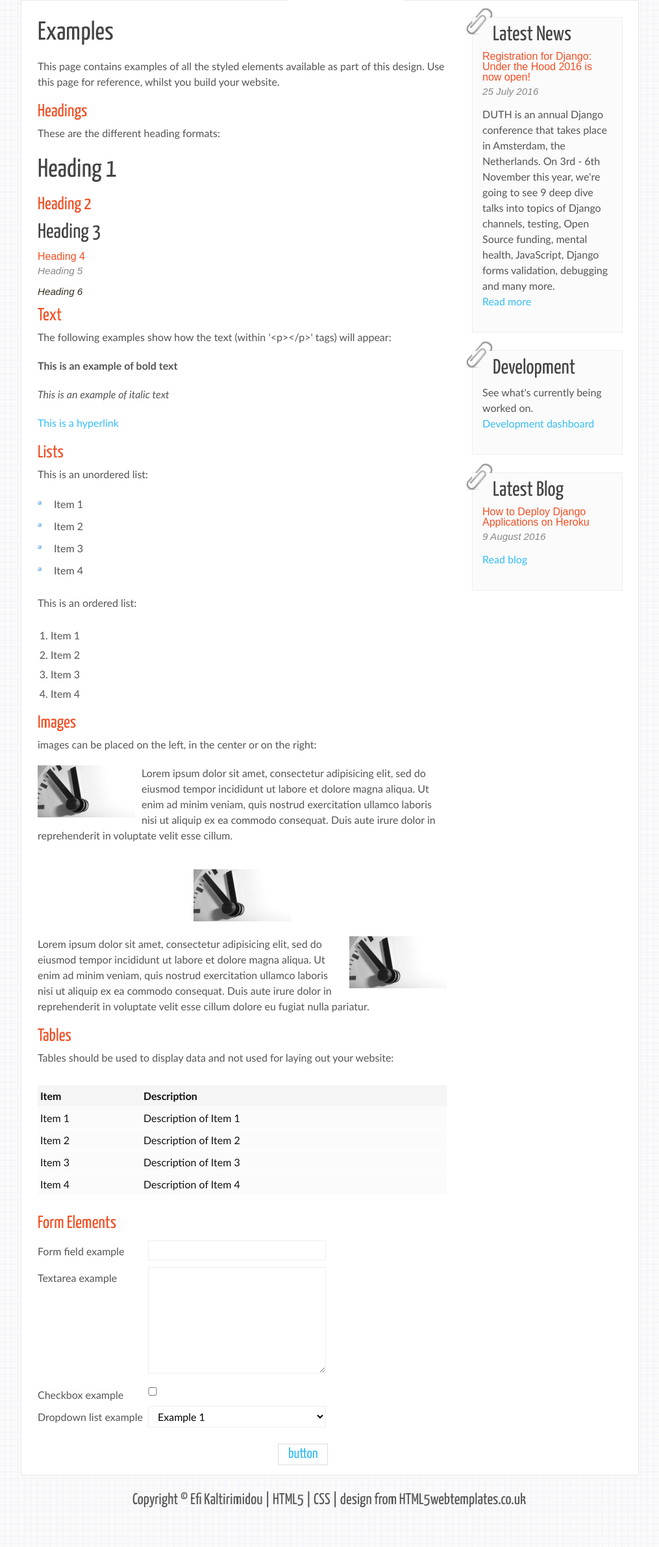
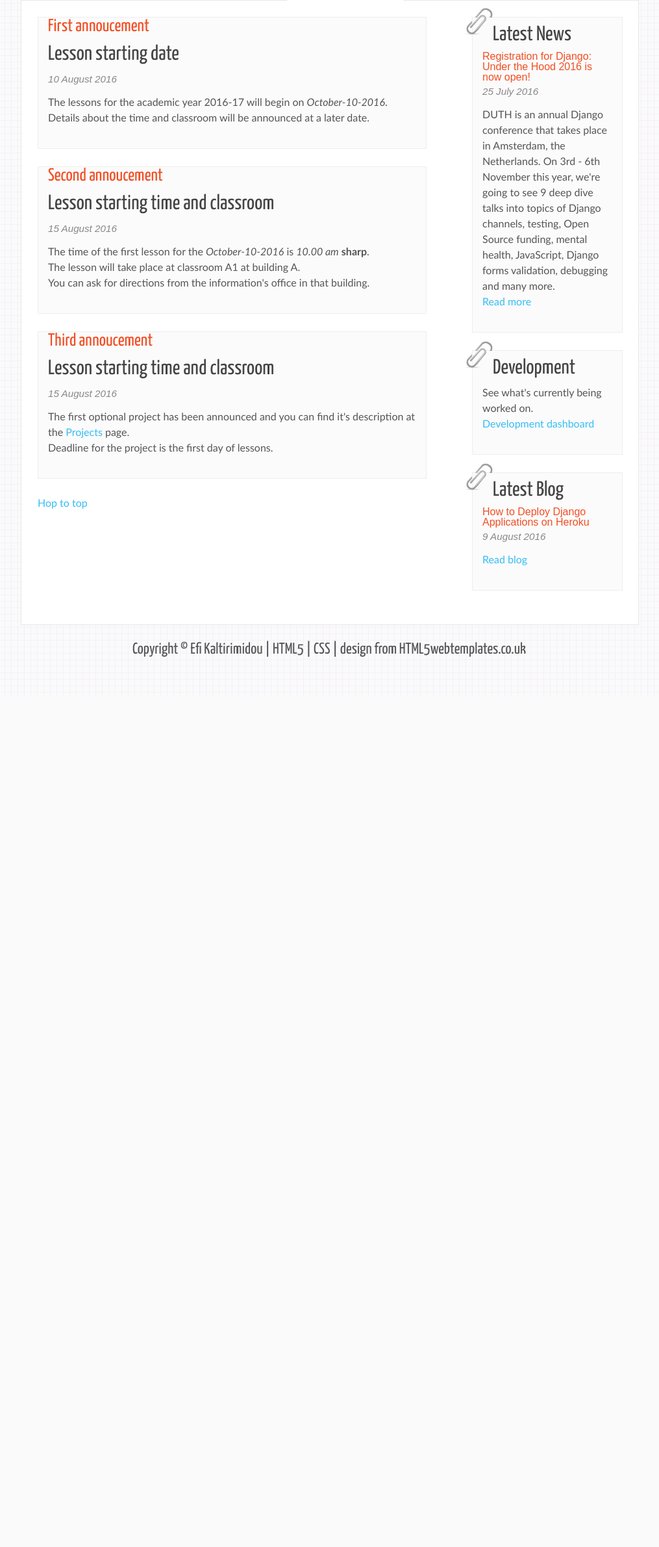
Before and after one commit to efikalti/django-website-html, a PHP site: page /announcement.html in a window 1280 px wide. Shown: the part 165-2546 px from the top of the page at 65% size, without its empty margins (133-1148 px from the left). After the commit the page ends 1176 px from the top, so only its background shows below. Run offline with PHP 8.4, Linux system fonts and the light colour scheme.

Commit message:
announcement page

```diff
--- a/announcement.html
+++ b/announcement.html
@@ -45,7 +45,6 @@
           <h3>Development</h3>
           <p>See what's currently being worked on.
           <br /><a href="https://dashboard.djangoproject.com/">Development dashboard</a></p>
-
         </div>
         <img class="paperclip" src="style/paperclip.png" alt="paperclip" />
         <div class="sidebar">
@@ -56,74 +55,32 @@
         </div>
       </div>
       <div id="content">
-        <!-- insert the page content here -->
-        <h1>Examples</h1>
-        <p>This page contains examples of all the styled elements available as part of this design. Use this page for reference, whilst you build your website.</p>
-        <h2>Headings</h2>
-        <p>These are the different heading formats:</p>
-        <h1>Heading 1</h1>
-        <h2>Heading 2</h2>
-        <h3>Heading 3</h3>
-        <h4>Heading 4</h4>
-        <h5>Heading 5</h5>
-        <h6>Heading 6</h6>
-        <h2>Text</h2>
-        <p>The following examples show how the text (within '&lt;p&gt;&lt;/p&gt;' tags) will appear:</p>
-        <p><strong>This is an example of bold text</strong></p>
-        <p><i>This is an example of italic text</i></p>
-        <p><a href="#">This is a hyperlink</a></p>
-        <h2>Lists</h2>
-        <p>This is an unordered list:</p>
-        <ul>
-          <li>Item 1</li>
-          <li>Item 2</li>
-          <li>Item 3</li>
-          <li>Item 4</li>
-        </ul>
-        <p>This is an ordered list:</p>
-        <ol>
-          <li>Item 1</li>
-          <li>Item 2</li>
-          <li>Item 3</li>
-          <li>Item 4</li>
-        </ol>
-        <h2>Images</h2>
-        <p>images can be placed on the left, in the center or on the right:</p>
-        <span class="left"><img src="style/graphic.png" alt="example graphic" /></span>
-        <p>
-          Lorem ipsum dolor sit amet, consectetur adipisicing elit, sed do eiusmod tempor
-          incididunt ut labore et dolore magna aliqua. Ut enim ad minim veniam, quis nostrud
-          exercitation ullamco laboris nisi ut aliquip ex ea commodo consequat. Duis aute
-          irure dolor in reprehenderit in voluptate velit esse cillum.
-        </p>
-        <span class="center"><img src="style/graphic.png" alt="example graphic" /></span>
-        <span class="right"><img src="style/graphic.png" alt="example graphic" /></span>
-        <p>
-          Lorem ipsum dolor sit amet, consectetur adipisicing elit, sed do eiusmod tempor
-          incididunt ut labore et dolore magna aliqua. Ut enim ad minim veniam, quis nostrud
-          exercitation ullamco laboris nisi ut aliquip ex ea commodo consequat. Duis aute
-          irure dolor in reprehenderit in voluptate velit esse cillum dolore eu fugiat nulla
-          pariatur.
-        </p>
-        <h2>Tables</h2>
-        <p>Tables should be used to display data and not used for laying out your website:</p>
-        <table style="width:100%; border-spacing:0;">
-          <tr><th>Item</th><th>Description</th></tr>
-          <tr><td>Item 1</td><td>Description of Item 1</td></tr>
-          <tr><td>Item 2</td><td>Description of Item 2</td></tr>
-          <tr><td>Item 3</td><td>Description of Item 3</td></tr>
-          <tr><td>Item 4</td><td>Description of Item 4</td></tr>
-        </table>
-        <h2>Form Elements</h2>
-        <form action="#" method="post">
-          <div class="form_settings">
-            <p><span>Form field example</span><input type="text" name="name" value="" /></p>
-            <p><span>Textarea example</span><textarea rows="8" cols="50" name="name"></textarea></p>
-            <p><span>Checkbox example</span><input class="checkbox" type="checkbox" name="name" value="" /></p>
-            <p><span>Dropdown list example</span><select id="id" name="name"><option value="1">Example 1</option><option value="2">Example 2</option></select></p>
-            <p style="padding-top: 15px"><span>&nbsp;</span><input class="submit" type="submit" name="name" value="button" /></p>
-          </div>
-        </form>
+
+        <div class="announcement">
+        <h2>First annoucement</h2>
+        <h3>Lesson starting date</h3>
+        <h5>10 August 2016</h5>
+        <p>The lessons for the academic year 2016-17 will begin on <em>October-10-2016</em>.<br>Details about the time and classroom will be announced at a later date.</p>
+        </div>
+
+        <div class="announcement">
+        <h2>Second annoucement</h2>
+        <h3>Lesson starting time and classroom</h3>
+        <h5>15 August 2016</h5>
+        <p>The time of the first lesson for the <em>October-10-2016</em> is <em>10.00 am</em> <strong>sharp</strong>.<br>
+           The lesson will take place at classroom A1 at building A.<br>You can ask for directions from the information's office in that building.</p>
+        </div>
+
+        <div class="announcement">
+        <h2>Third annoucement</h2>
+        <h3>Lesson starting time and classroom</h3>
+        <h5>15 August 2016</h5>
+        <p>The first optional project has been announced and you can find it's description at the <a href="homework.html">Projects</a> page.<br>
+           Deadline for the project is the first day of lessons.</p>
+        </div>
+
+        <a href="#top">Hop to top</a>
+
       </div>
     </div>
     <div id="footer">
--- a/style/style.css
+++ b/style/style.css
@@ -175,6 +175,15 @@ ul#menu li a:hover
   background: #fff;
   border: 1px solid #E7E7E7;}
 
+.announcement
+{ float: left;
+  width: 90%;
+  margin: 0 24px 27px 0;
+  background: #FBFBFB;
+  border: 1px solid #eee;
+  padding: 0 15px 15px 15px;;
+}
+
 #sidebar_container
 { float: right;
   width: 250px;
@@ -196,6 +205,13 @@ ul#menu li a:hover
 { padding: 5px 0 0 0;}
 
 .paperclip
+{ float: left;
+  position: relative;
+  z-index: 0;
+  vertical-align: middle;
+  margin: -27px 0 -60px -30px;}
+
+.pin
 { float: left;
   position: relative;
   z-index: 0;
```
Also changed, not shown: style/graphic.png (deleted).
